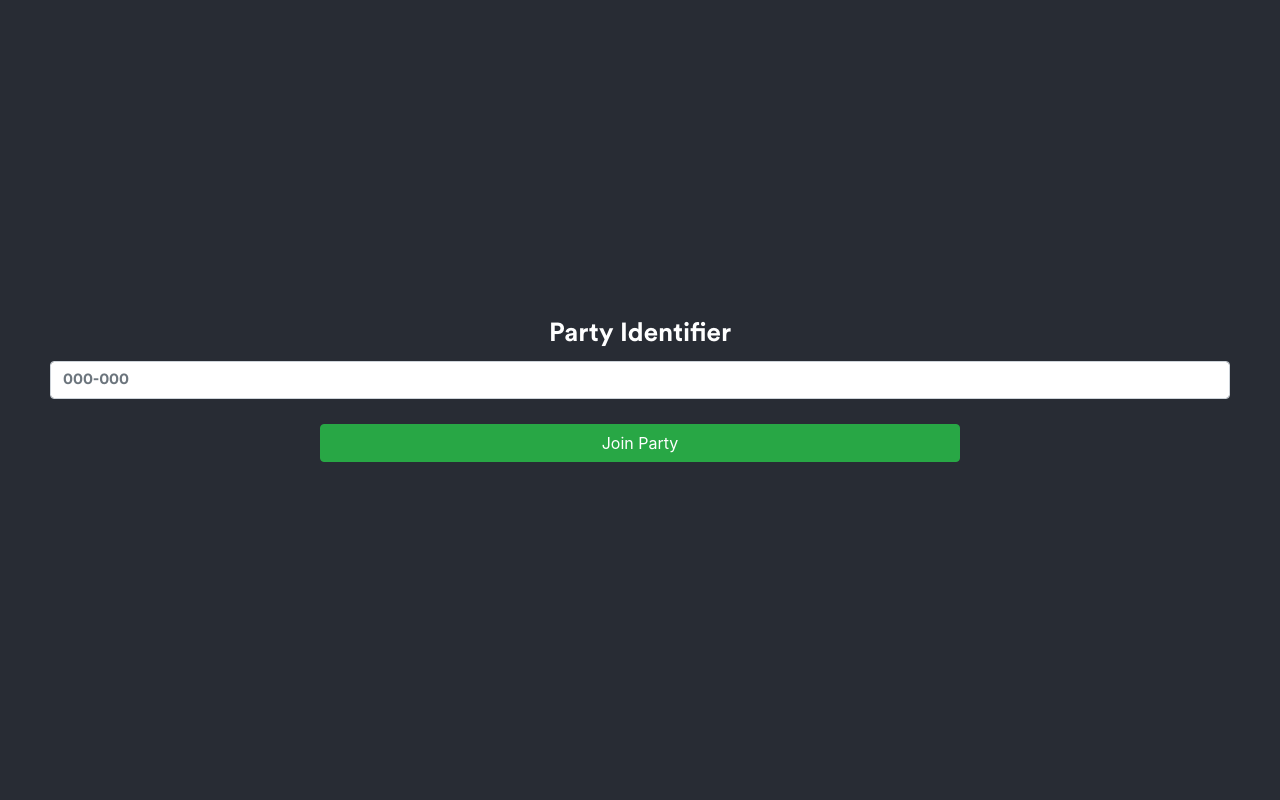
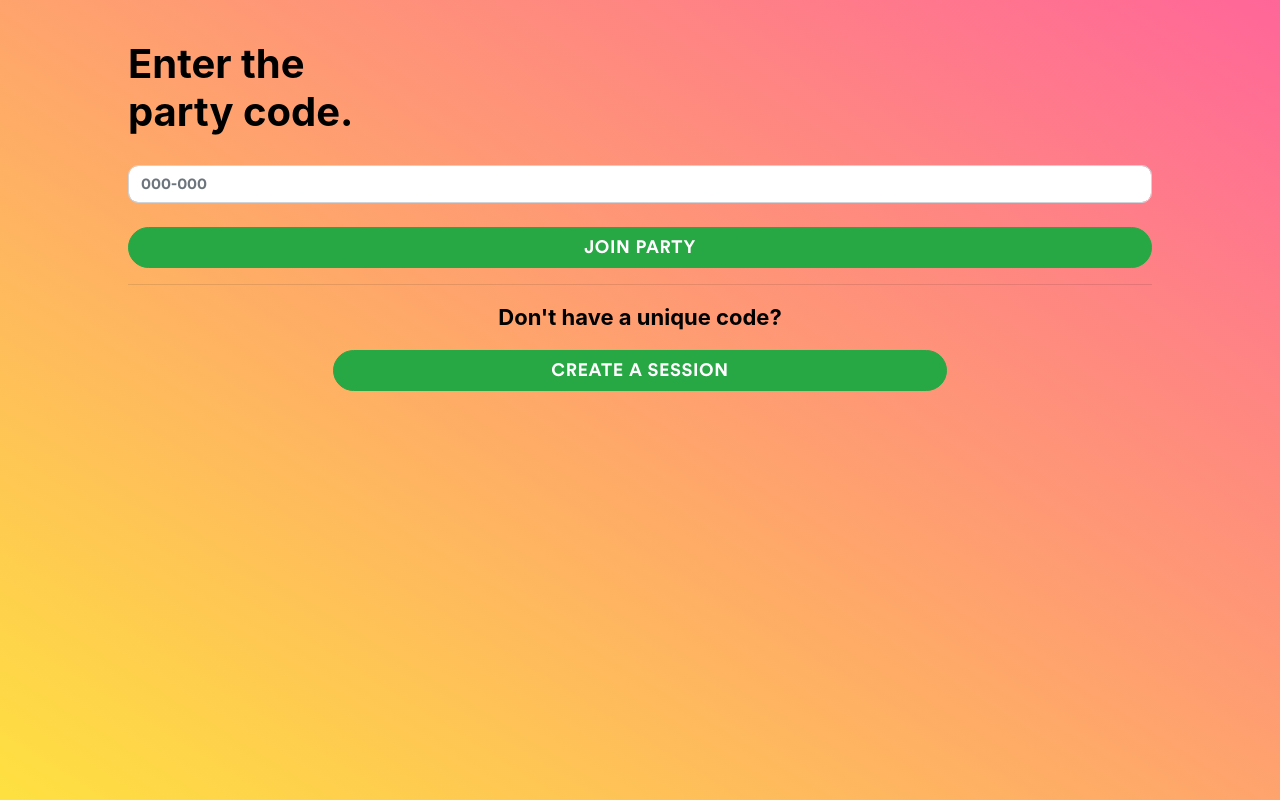
Before and after one commit to JoshuaCalder/jimi, a React (Create React App) app in the folder frontend/: page /joinparty in a window 1280 px wide. Built offline with nearby package versions, Linux system fonts and the light colour scheme.

Commit message:
push frontend join changes

```diff
--- a/frontend/src/components/inputs/text_input.css
+++ b/frontend/src/components/inputs/text_input.css
@@ -5,11 +5,11 @@
 
 .form-group{
   font-family: Circular;
+  padding: 0;
 }
 
 .textbox-align{
-  margin-left: 50px;
-  margin-right: 50px;
+	margin: 92px 0 0 0;
 }
 
 #spotifyUsername, #email, #password {
--- a/frontend/src/components/sign_in/join_party.css
+++ b/frontend/src/components/sign_in/join_party.css
@@ -1,17 +1,59 @@
 
 /* sign up container */
 .join-party-container{
+  width: 100%;
   text-align: center;
-  background-color: #282c34;
+  background-color: #ff6699;
+  background: linear-gradient(to bottom left, #ff6699, #fee140);
   min-height: 100vh;
   display: flex;
   flex-direction: column;
-  justify-content: center;
   font-size: calc(10px + 2vmin);
   color: white;
 }
 
+.join-party-container .inner-wrap{
+  width: 80%;
+  margin: 40px auto;
+}
+
 .join-party-container button{
-  width: 50%;
-  margin: 25px;
+  width: 100%;
+  border-radius: 100px;
+  font-weight: 900;
+  font-family: Circular;
+  margin: 24px 0 0 0;
 }
+
+.join-party-container button.btn.btn-success.btn-sx {
+  font-family: Circular;
+  font-weight: 900;
+  font-size: calc(2px + 2vmin);
+  letter-spacing: 0.6px;
+  /*color: purple;*/
+}
+
+.join-party-container button.sml {
+  width: 60%;
+  margin: 0;
+}
+
+.join-party-container input#partyId {
+  border-radius: 10px;
+}
+
+.join-party-container #partyId {
+  width: 100%;
+}
+
+.join-party-container h1 {
+  color: black;
+  font-weight: 700;
+  text-align: left;
+}
+
+.join-party-container {
+  color: black;
+  font-weight: 700;
+  font-size: calc(6px + 2vmin);
+}
--- a/frontend/src/components/sign_in/join_party.js
+++ b/frontend/src/components/sign_in/join_party.js
@@ -26,18 +26,22 @@ class JoinParty extends Component{
 	render(){
 		return(
 			<div className="join-party-container">
+				<div className="inner-wrap">
+					<h1>Enter the <br/>party code.</h1>
 					<TextInput
-					label={"Party Identifier"}
 						name={'partyId'}
-					id={'partId'}
+						id={'partyId'}
 						placeHolder={'000-000'}
 						type={'text'}
 						class={'center-place-holder'}
 						handleTextChange={this.handleTextChange}
 					/>
-					<div className="fluid">
-						<button type="button" className="btn btn-success btn-sx" onClick={this.submit}>Join Party</button>
+					<button type="button" className="btn btn-success btn-sx" onClick={this.submit}>JOIN PARTY</button>
+					<hr/>
+					<p>Don't have a unique code?</p>
+					<button type="button" className="btn btn-success btn-sx sml">CREATE A SESSION</button>
 				</div>
+
 			</div>
 		);
 	}
```
Lines whose indentation alone changed are shown as unchanged.
